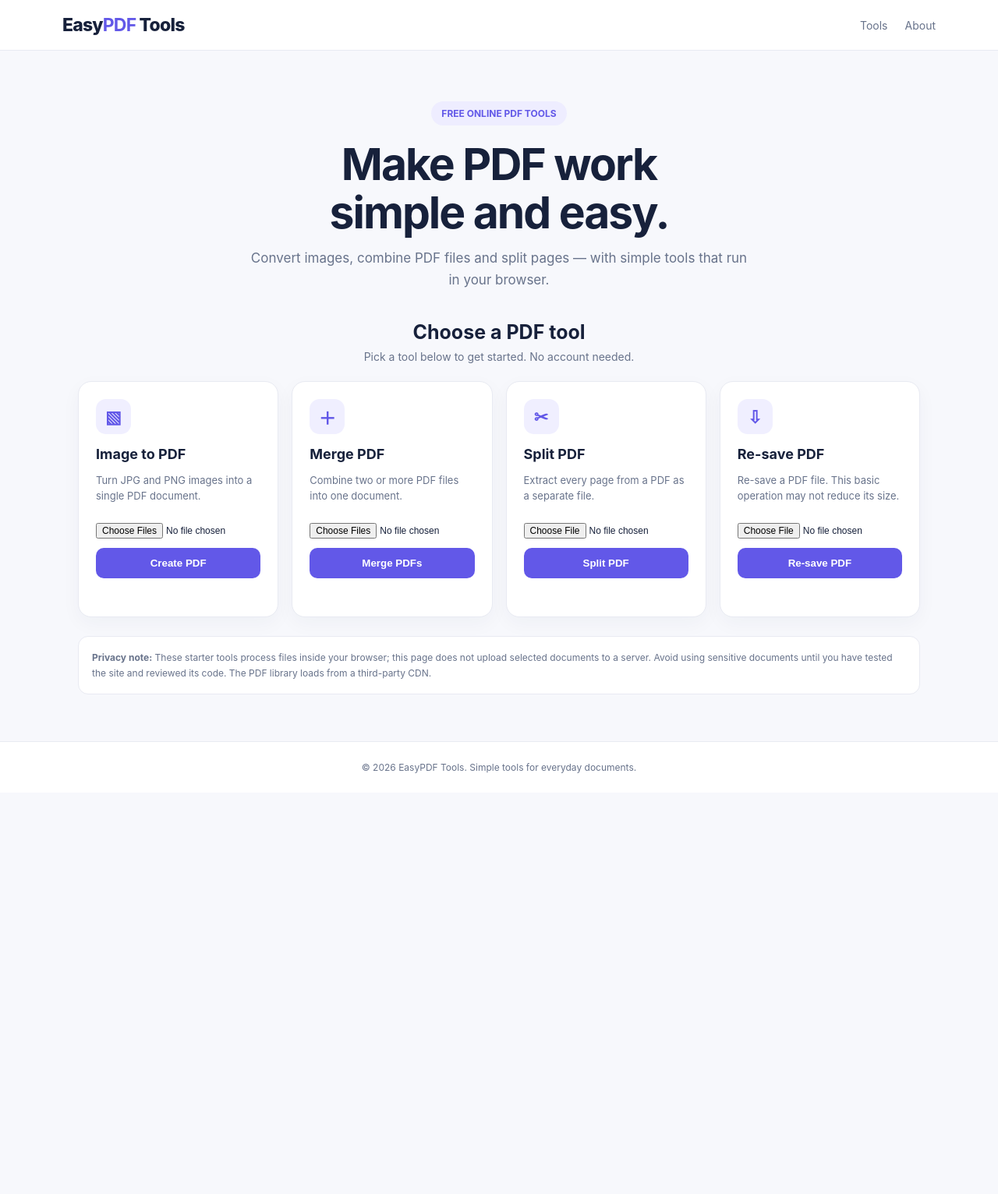
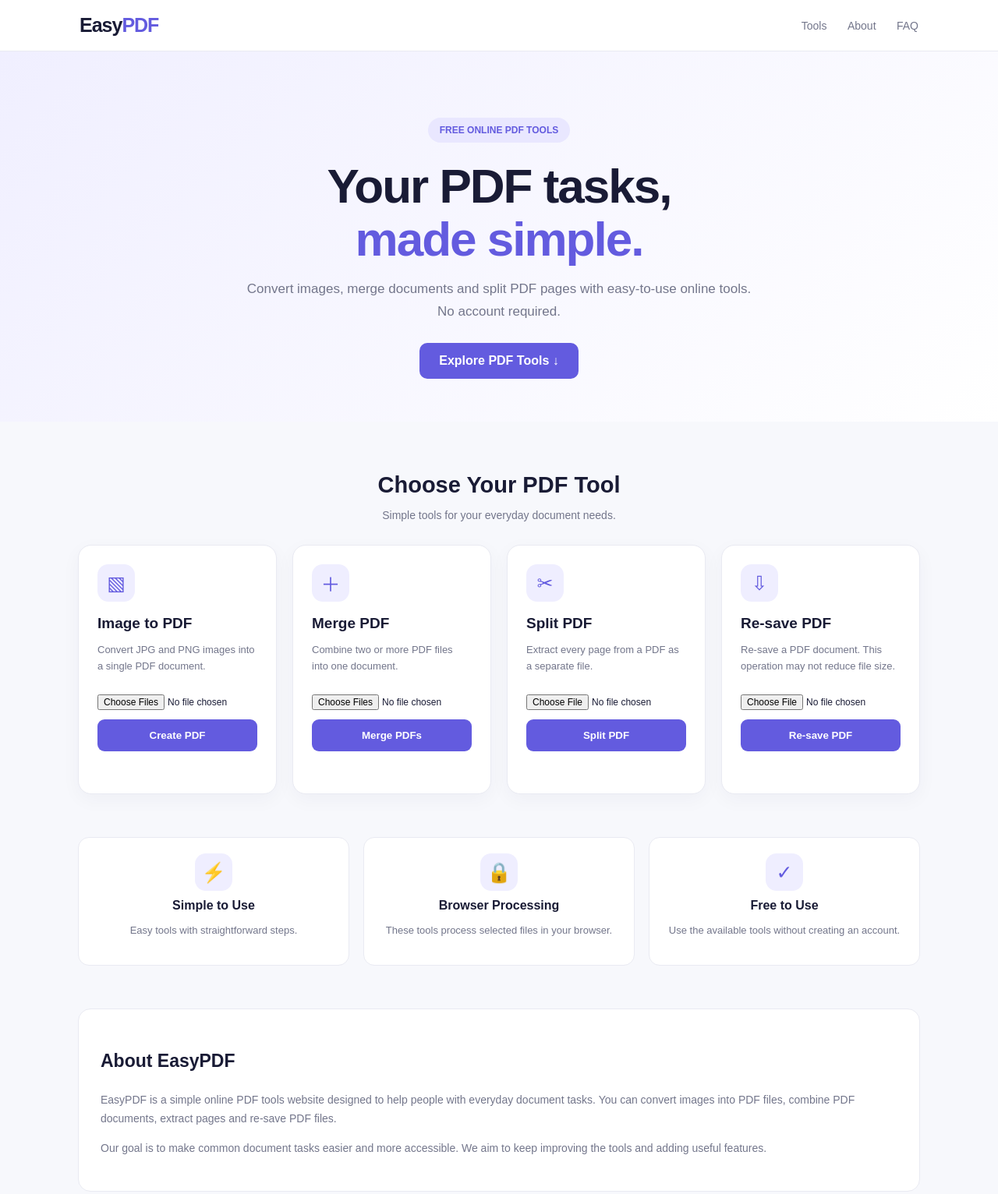
Before and after one commit to parvathy0024-boop/EasyPDF, a plain HTML site: page index.html in a window 1280 px wide. Shown: the top 1532 px of the page at 78% size. Before the commit the page ends 1017 px from the top, so only its background shows below. Drawn offline with Linux system fonts and the light colour scheme.

Commit message:
Refactor index.html for improved layout and features
Updated HTML structure and styles for the EasyPDF Tools page, enhancing layout and functionality.

```diff
--- a/index.html
+++ b/index.html
@@ -1,48 +1,493 @@
+
 <!DOCTYPE html>
 <html lang="en">
 <head>
-<meta charset="UTF-8"><meta name="viewport" content="width=device-width, initial-scale=1">
-<title>EasyPDF Tools | Free Online PDF Tools</title>
-<meta name="description" content="Simple free PDF tools to convert images, merge PDFs and split PDF pages in your browser.">
+<meta charset="UTF-8">
+<meta name="viewport" content="width=device-width, initial-scale=1">
+
+<title>EasyPDF - Free Online PDF Tools</title>
+<meta name="description" content="EasyPDF offers simple free online PDF tools. Convert images to PDF, merge PDF files, split pages and more.">
+<meta name="keywords" content="free PDF tools, image to PDF, merge PDF, split PDF, online PDF tools">
+<meta name="theme-color" content="#635bdf">
+
 <style>
-:root{--purple:#6258e8;--ink:#17213b;--muted:#68738b;--bg:#f7f8fc;--line:#e8eaf2}
-*{box-sizing:border-box}body{margin:0;background:var(--bg);font-family:Inter,Arial,sans-serif;color:var(--ink)}
-header{background:white;border-bottom:1px solid var(--line);padding:18px max(5%,calc((100% - 1120px)/2));display:flex;align-items:center;justify-content:space-between}
-.logo{font-weight:850;font-size:23px;letter-spacing:-.8px}.logo b{color:var(--purple)}nav a{color:var(--muted);text-decoration:none;margin-left:22px;font-size:14px}
-.hero{max-width:900px;margin:65px auto 38px;text-align:center;padding:0 20px}.pill{display:inline-block;background:#eeedff;color:var(--purple);padding:8px 13px;border-radius:30px;font-size:12px;font-weight:700}
-h1{font-size:clamp(34px,6vw,57px);line-height:1.08;letter-spacing:-2px;margin:19px 0 14px}.hero p{font-size:17px;color:var(--muted);line-height:1.65;margin:0 auto;max-width:650px}
-main{max-width:1120px;margin:0 auto;padding:0 20px 60px}.section-head{text-align:center;margin:38px 0 23px}.section-head h2{font-size:25px;margin:0 0 8px}.section-head p{color:var(--muted);margin:0;font-size:14px}
-.grid{display:grid;grid-template-columns:repeat(auto-fit,minmax(235px,1fr));gap:17px}
-.tool{background:white;border:1px solid var(--line);border-radius:17px;padding:22px;box-shadow:0 8px 24px #1d28500a}
-.ico{height:45px;width:45px;border-radius:13px;background:#f0efff;color:var(--purple);display:grid;place-items:center;font-size:22px;font-weight:700}
-.tool h3{font-size:18px;margin:15px 0 7px}.tool p{color:var(--muted);font-size:13px;line-height:1.55;min-height:40px}
-input[type=file]{width:100%;font-size:12px;margin:12px 0}
-button{background:var(--purple);color:white;border:0;border-radius:10px;padding:12px 15px;font-weight:700;width:100%;cursor:pointer}
-button:disabled{opacity:.55;cursor:wait}.status{font-size:12px;color:var(--muted);min-height:18px;margin-top:9px;line-height:1.4}
-.info{margin:24px 0 0;background:#fff;border:1px solid var(--line);padding:17px;border-radius:13px;color:var(--muted);font-size:12px;line-height:1.6}
-footer{text-align:center;color:var(--muted);font-size:12px;padding:25px;border-top:1px solid var(--line);background:#fff}
-@media(max-width:600px){header{padding:16px 20px}nav a{margin-left:10px;font-size:12px}.hero{margin-top:45px}}
-</style></head>
+:root {
+  --primary: #635bdf;
+  --dark: #191b35;
+  --muted: #73768b;
+  --bg: #f7f8fc;
+  --white: #ffffff;
+  --border: #e9eaf2;
+}
+* { box-sizing: border-box; }
+html { scroll-behavior: smooth; }
+body {
+  margin: 0;
+  font-family: Arial, sans-serif;
+  color: var(--dark);
+  background: var(--bg);
+}
+header {
+  background: white;
+  border-bottom: 1px solid var(--border);
+  position: sticky;
+  top: 0;
+  z-index: 10;
+}
+.nav {
+  max-width: 1120px;
+  margin: auto;
+  padding: 18px 22px;
+  display: flex;
+  justify-content: space-between;
+  align-items: center;
+}
+.logo {
+  font-size: 25px;
+  font-weight: 900;
+  letter-spacing: -1px;
+}
+.logo span { color: var(--primary); }
+nav a {
+  color: var(--muted);
+  text-decoration: none;
+  margin-left: 22px;
+  font-size: 14px;
+}
+nav a:hover { color: var(--primary); }
+
+.hero {
+  text-align: center;
+  padding: 85px 20px 55px;
+  background: linear-gradient(135deg,#f0efff,#ffffff);
+}
+.pill {
+  display: inline-block;
+  padding: 9px 15px;
+  border-radius: 30px;
+  background: #e9e7ff;
+  color: var(--primary);
+  font-size: 12px;
+  font-weight: bold;
+}
+.hero h1 {
+  font-size: clamp(36px,6vw,62px);
+  line-height: 1.1;
+  letter-spacing: -2px;
+  margin: 22px 0 16px;
+}
+.hero h1 span { color: var(--primary); }
+.hero p {
+  max-width: 650px;
+  margin: auto;
+  color: var(--muted);
+  font-size: 17px;
+  line-height: 1.7;
+}
+.hero-btn {
+  display: inline-block;
+  margin-top: 25px;
+  background: var(--primary);
+  color: white;
+  text-decoration: none;
+  padding: 14px 25px;
+  border-radius: 10px;
+  font-weight: bold;
+}
+main {
+  max-width: 1120px;
+  margin: auto;
+  padding: 35px 20px 65px;
+}
+.section-title {
+  text-align: center;
+  margin: 30px 0;
+}
+.section-title h2 {
+  font-size: 29px;
+  margin-bottom: 9px;
+}
+.section-title p {
+  color: var(--muted);
+  font-size: 14px;
+}
+.grid {
+  display: grid;
+  grid-template-columns: repeat(auto-fit,minmax(235px,1fr));
+  gap: 20px;
+}
+.tool {
+  background: white;
+  border: 1px solid var(--border);
+  border-radius: 17px;
+  padding: 24px;
+  box-shadow: 0 7px 25px rgba(30,35,80,.04);
+  transition: transform .2s,box-shadow .2s;
+}
+.tool:hover {
+  transform: translateY(-4px);
+  box-shadow: 0 12px 30px rgba(30,35,80,.09);
+}
+.ico {
+  width: 48px;
+  height: 48px;
+  border-radius: 14px;
+  display: grid;
+  place-items: center;
+  background: #efeeff;
+  color: var(--primary);
+  font-size: 25px;
+}
+.tool h3 {
+  font-size: 19px;
+  margin: 17px 0 8px;
+}
+.tool p {
+  font-size: 13px;
+  line-height: 1.6;
+  color: var(--muted);
+  min-height: 42px;
+}
+input[type=file] {
+  width: 100%;
+  font-size: 12px;
+  margin: 12px 0;
+}
+button {
+  width: 100%;
+  padding: 13px;
+  background: var(--primary);
+  color: white;
+  border: 0;
+  border-radius: 9px;
+  font-weight: bold;
+  cursor: pointer;
+}
+button:hover { background: #5048c5; }
+button:disabled { opacity: .55; cursor: wait; }
+.status {
+  min-height: 20px;
+  margin-top: 10px;
+  font-size: 12px;
+  color: var(--muted);
+  line-height: 1.5;
+}
+.features {
+  display: grid;
+  grid-template-columns: repeat(auto-fit,minmax(200px,1fr));
+  gap: 18px;
+  margin: 55px 0;
+}
+.feature {
+  text-align: center;
+  padding: 20px;
+  background: white;
+  border: 1px solid var(--border);
+  border-radius: 14px;
+}
+.feature strong { display: block; margin: 10px 0; }
+.feature p {
+  color: var(--muted);
+  font-size: 13px;
+  line-height: 1.6;
+}
+.content-section {
+  background: white;
+  border: 1px solid var(--border);
+  padding: 28px;
+  border-radius: 16px;
+  margin-top: 25px;
+  line-height: 1.7;
+}
+.content-section h2 { font-size: 23px; }
+.content-section p,.content-section li {
+  color: var(--muted);
+  font-size: 14px;
+}
+.faq-item {
+  padding: 15px 0;
+  border-bottom: 1px solid var(--border);
+}
+.faq-item:last-child { border: 0; }
+.faq-item h3 { font-size: 16px; }
+footer {
+  background: #191b35;
+  color: white;
+  text-align: center;
+  padding: 35px 20px;
+}
+footer p {
+  color: #c3c4d2;
+  font-size: 13px;
+  line-height: 1.8;
+}
+footer a {
+  color: white;
+  text-decoration: none;
+  margin: 0 9px;
+  font-size: 13px;
+}
+@media(max-width:600px) {
+  .nav { padding: 15px; }
+  nav a { margin-left: 10px; font-size: 12px; }
+  .hero { padding: 60px 18px 45px; }
+  .hero h1 { letter-spacing: -1px; }
+  main { padding-left: 15px; padding-right: 15px; }
+}
+</style>
+</head>
+
 <body>
-<header><div class="logo">Easy<b>PDF</b> Tools</div><nav><a href="#tools">Tools</a><a href="#about">About</a></nav></header>
-<section class="hero"><span class="pill">FREE ONLINE PDF TOOLS</span><h1>Make PDF work<br>simple and easy.</h1><p>Convert images, combine PDF files and split pages — with simple tools that run in your browser.</p></section>
-<main id="tools"><div class="section-head"><h2>Choose a PDF tool</h2><p>Pick a tool below to get started. No account needed.</p></div>
-<div class="grid">
-<article class="tool"><div class="ico">▧</div><h3>Image to PDF</h3><p>Turn JPG and PNG images into a single PDF document.</p><input id="imgs" type="file" accept="image/png,image/jpeg" multiple><button id="imgBtn">Create PDF</button><div class="status" id="imgMsg"></div></article>
-<article class="tool"><div class="ico">＋</div><h3>Merge PDF</h3><p>Combine two or more PDF files into one document.</p><input id="merge" type="file" accept=".pdf,application/pdf" multiple><button id="mergeBtn">Merge PDFs</button><div class="status" id="mergeMsg"></div></article>
-<article class="tool"><div class="ico">✂</div><h3>Split PDF</h3><p>Extract every page from a PDF as a separate file.</p><input id="split" type="file" accept=".pdf,application/pdf"><button id="splitBtn">Split PDF</button><div class="status" id="splitMsg"></div></article>
-<article class="tool"><div class="ico">⇩</div><h3>Re-save PDF</h3><p>Re-save a PDF file. This basic operation may not reduce its size.</p><input id="save" type="file" accept=".pdf,application/pdf"><button id="saveBtn">Re-save PDF</button><div class="status" id="saveMsg"></div></article>
-</div>
-<div class="info" id="about"><b>Privacy note:</b> These starter tools process files inside your browser; this page does not upload selected documents to a server. Avoid using sensitive documents until you have tested the site and reviewed its code. The PDF library loads from a third-party CDN.</div>
-</main><footer>© <span id="year"></span> EasyPDF Tools. Simple tools for everyday documents.</footer>
+
+<header>
+  <div class="nav">
+    <div class="logo">Easy<span>PDF</span></div>
+    <nav>
+      <a href="#tools">Tools</a>
+      <a href="#about">About</a>
+      <a href="#faq">FAQ</a>
+    </nav>
+  </div>
+</header>
+
+<section class="hero">
+  <span class="pill">FREE ONLINE PDF TOOLS</span>
+  <h1>Your PDF tasks,<br><span>made simple.</span></h1>
+  <p>
+    Convert images, merge documents and split PDF pages
+    with easy-to-use online tools. No account required.
+  </p>
+  <a class="hero-btn" href="#tools">Explore PDF Tools ↓</a>
+</section>
+
+<main>
+
+<section id="tools">
+  <div class="section-title">
+    <h2>Choose Your PDF Tool</h2>
+    <p>Simple tools for your everyday document needs.</p>
+  </div>
+
+  <div class="grid">
+
+    <article class="tool">
+      <div class="ico">▧</div>
+      <h3>Image to PDF</h3>
+      <p>Convert JPG and PNG images into a single PDF document.</p>
+      <input id="imgs" type="file" accept="image/png,image/jpeg" multiple>
+      <button id="imgBtn">Create PDF</button>
+      <div class="status" id="imgMsg"></div>
+    </article>
+
+    <article class="tool">
+      <div class="ico">＋</div>
+      <h3>Merge PDF</h3>
+      <p>Combine two or more PDF files into one document.</p>
+      <input id="merge" type="file" accept=".pdf,application/pdf" multiple>
+      <button id="mergeBtn">Merge PDFs</button>
+      <div class="status" id="mergeMsg"></div>
+    </article>
+
+    <article class="tool">
+      <div class="ico">✂</div>
+      <h3>Split PDF</h3>
+      <p>Extract every page from a PDF as a separate file.</p>
+      <input id="split" type="file" accept=".pdf,application/pdf">
+      <button id="splitBtn">Split PDF</button>
+      <div class="status" id="splitMsg"></div>
+    </article>
+
+    <article class="tool">
+      <div class="ico">⇩</div>
+      <h3>Re-save PDF</h3>
+      <p>Re-save a PDF document. This operation may not reduce file size.</p>
+      <input id="save" type="file" accept=".pdf,application/pdf">
+      <button id="saveBtn">Re-save PDF</button>
+      <div class="status" id="saveMsg"></div>
+    </article>
+
+  </div>
+</section>
+
+<section class="features">
+  <div class="feature">
+    <div class="ico" style="margin:auto">⚡</div>
+    <strong>Simple to Use</strong>
+    <p>Easy tools with straightforward steps.</p>
+  </div>
+  <div class="feature">
+    <div class="ico" style="margin:auto">🔒</div>
+    <strong>Browser Processing</strong>
+    <p>These tools process selected files in your browser.</p>
+  </div>
+  <div class="feature">
+    <div class="ico" style="margin:auto">✓</div>
+    <strong>Free to Use</strong>
+    <p>Use the available tools without creating an account.</p>
+  </div>
+</section>
+
+<section class="content-section" id="about">
+  <h2>About EasyPDF</h2>
+  <p>
+    EasyPDF is a simple online PDF tools website designed to help
+    people with everyday document tasks. You can convert images
+    into PDF files, combine PDF documents, extract pages and
+    re-save PDF files.
+  </p>
+  <p>
+    Our goal is to make common document tasks easier and more
+    accessible. We aim to keep improving the tools and adding
+    useful features.
+  </p>
+</section>
+
+<section class="content-section" id="faq">
+  <h2>Frequently Asked Questions</h2>
+
+  <div class="faq-item">
+    <h3>Are EasyPDF tools free?</h3>
+    <p>Yes. The tools currently available on EasyPDF can be used free of charge.</p>
+  </div>
+
+  <div class="faq-item">
+    <h3>Do I need to create an account?</h3>
+    <p>No account is currently required to use the available tools.</p>
+  </div>
+
+  <div class="faq-item">
+    <h3>Are my files uploaded to EasyPDF?</h3>
+    <p>
+      The current tools process selected files in your browser.
+      The PDF library is loaded from a third-party content delivery
+      network. This does not mean that every possible browser,
+      extension or network environment is guaranteed to be private.
+    </p>
+  </div>
+
+  <div class="faq-item">
+    <h3>Does Re-save PDF compress my file?</h3>
+    <p>
+      No. Re-saving a PDF does not guarantee a smaller file size.
+    </p>
+  </div>
+</section>
+
+</main>
+
+<footer>
+  <div class="logo">Easy<span>PDF</span></div>
+  <p>Simple tools for everyday documents.</p>
+  <p>
+    <a href="#tools">PDF Tools</a>
+    <a href="#about">About</a>
+    <a href="#faq">FAQ</a>
+  </p>
+  <p>© <span id="year"></span> EasyPDF. All rights reserved.</p>
+</footer>
+
 <script src="https://cdn.jsdelivr.net/npm/pdf-lib@1.17.1/dist/pdf-lib.min.js"></script>
+
 <script>
-const el=id=>document.getElementById(id);el('year').textContent=new Date().getFullYear();
-function msg(id,s){el(id).textContent=s}
-function saveBlob(bytes,name){const u=URL.createObjectURL(new Blob([bytes],{type:'application/pdf'}));const a=document.createElement('a');a.href=u;a.download=name;a.click();setTimeout(()=>URL.revokeObjectURL(u),1500)}
-async function task(btnId,msgId,fn){el(btnId).disabled=true;msg(msgId,'Working…');try{await fn()}catch(e){console.error(e);msg(msgId,'Could not process this file. Check the file and try again.')}finally{el(btnId).disabled=false}}
-el('imgBtn').onclick=()=>task('imgBtn','imgMsg',async()=>{const fs=[...el('imgs').files];if(!fs.length)throw 0;const pdf=await PDFLib.PDFDocument.create();for(const f of fs){const b=await f.arrayBuffer();const im=f.type==='image/png'?await pdf.embedPng(b):await pdf.embedJpg(b);const p=pdf.addPage([im.width,im.height]);p.drawImage(im,{x:0,y:0,width:im.width,height:im.height})}saveBlob(await pdf.save(),'images.pdf');msg('imgMsg',`Created PDF from ${fs.length} image(s).`)});
-el('mergeBtn').onclick=()=>task('mergeBtn','mergeMsg',async()=>{const fs=[...el('merge').files];if(fs.length<2)throw 0;const out=await PDFLib.PDFDocument.create();for(const f of fs){const src=await PDFLib.PDFDocument.load(await f.arrayBuffer());(await out.copyPages(src,src.getPageIndices())).forEach(p=>out.addPage(p))}saveBlob(await out.save(),'merged.pdf');msg('mergeMsg',`Merged ${fs.length} PDFs.`)});
-el('splitBtn').onclick=()=>task('splitBtn','splitMsg',async()=>{const f=el('split').files[0];if(!f)throw 0;const src=await PDFLib.PDFDocument.load(await f.arrayBuffer());for(let i=0;i<src.getPageCount();i++){const out=await PDFLib.PDFDocument.create();const [p]=await out.copyPages(src,[i]);out.addPage(p);saveBlob(await out.save(),`page-${i+1}.pdf`);await new Promise(r=>setTimeout(r,200))}msg('splitMsg',`Created ${src.getPageCount()} page PDF(s). Your browser may ask to allow multiple downloads.`)});
-el('saveBtn').onclick=()=>task('saveBtn','saveMsg',async()=>{const f=el('save').files[0];if(!f)throw 0;const doc=await PDFLib.PDFDocument.load(await f.arrayBuffer());saveBlob(await doc.save({useObjectStreams:true}),'resaved.pdf');msg('saveMsg','PDF re-saved. Its size may not become smaller.')});
-</script></body></html>
+const el = id => document.getElementById(id);
+el('year').textContent = new Date().getFullYear();
+
+function msg(id, text) {
+  el(id).textContent = text;
+}
+
+function saveBlob(bytes, name) {
+  const url = URL.createObjectURL(
+    new Blob([bytes], {type: 'application/pdf'})
+  );
+  const a = document.createElement('a');
+  a.href = url;
+  a.download = name;
+  a.click();
+  setTimeout(() => URL.revokeObjectURL(url), 1500);
+}
+
+async function task(btnId, msgId, fn) {
+  el(btnId).disabled = true;
+  msg(msgId, 'Working...');
+  try {
+    await fn();
+  } catch (e) {
+    console.error(e);
+    msg(msgId, 'Could not process this file. Check the file and try again.');
+  } finally {
+    el(btnId).disabled = false;
+  }
+}
+
+el('imgBtn').onclick = () => task('imgBtn', 'imgMsg', async () => {
+  const files = [...el('imgs').files];
+  if (!files.length) throw new Error('Choose an image first.');
+
+  const pdf = await PDFLib.PDFDocument.create();
+
+  for (const file of files) {
+    const bytes = await file.arrayBuffer();
+    const image = file.type === 'image/png'
+      ? await pdf.embedPng(bytes)
+      : await pdf.embedJpg(bytes);
+
+    const page = pdf.addPage([image.width, image.height]);
+    page.drawImage(image, {
+      x: 0, y: 0,
+      width: image.width,
+      height: image.height
+    });
+  }
+
+  saveBlob(await pdf.save(), 'images.pdf');
+  msg('imgMsg', `Created PDF from ${files.length} image(s).`);
+});
+
+el('mergeBtn').onclick = () => task('mergeBtn', 'mergeMsg', async () => {
+  const files = [...el('merge').files];
+  if (files.length < 2) throw new Error('Choose at least two PDFs.');
+
+  const output = await PDFLib.PDFDocument.create();
+
+  for (const file of files) {
+    const source = await PDFLib.PDFDocument.load(await file.arrayBuffer());
+    const pages = await output.copyPages(source, source.getPageIndices());
+    pages.forEach(page => output.addPage(page));
+  }
+
+  saveBlob(await output.save(), 'merged.pdf');
+  msg('mergeMsg', `Merged ${files.length} PDFs.`);
+});
+
+el('splitBtn').onclick = () => task('splitBtn', 'splitMsg', async () => {
+  const file = el('split').files[0];
+  if (!file) throw new Error('Choose a PDF first.');
+
+  const source = await PDFLib.PDFDocument.load(await file.arrayBuffer());
+
+  for (let i = 0; i < source.getPageCount(); i++) {
+    const output = await PDFLib.PDFDocument.create();
+    const [page] = await output.copyPages(source, [i]);
+    output.addPage(page);
+
+    saveBlob(await output.save(), `page-${i + 1}.pdf`);
+    await new Promise(resolve => setTimeout(resolve, 200));
+  }
+
+  msg('splitMsg', `Created ${source.getPageCount()} PDF page(s). Your browser may ask permission for multiple downloads.`);
+});
+
+el('saveBtn').onclick = () => task('saveBtn', 'saveMsg', async () => {
+  const file = el('save').files[0];
+  if (!file) throw new Error('Choose a PDF first.');
+
+  const document = await PDFLib.PDFDocument.load(await file.arrayBuffer());
+  saveBlob(await document.save({useObjectStreams: true}), 'resaved.pdf');
+
+  msg('saveMsg', 'PDF re-saved. Its size may not become smaller.');
+});
+</script>
+
+</body>
+</html>
```
